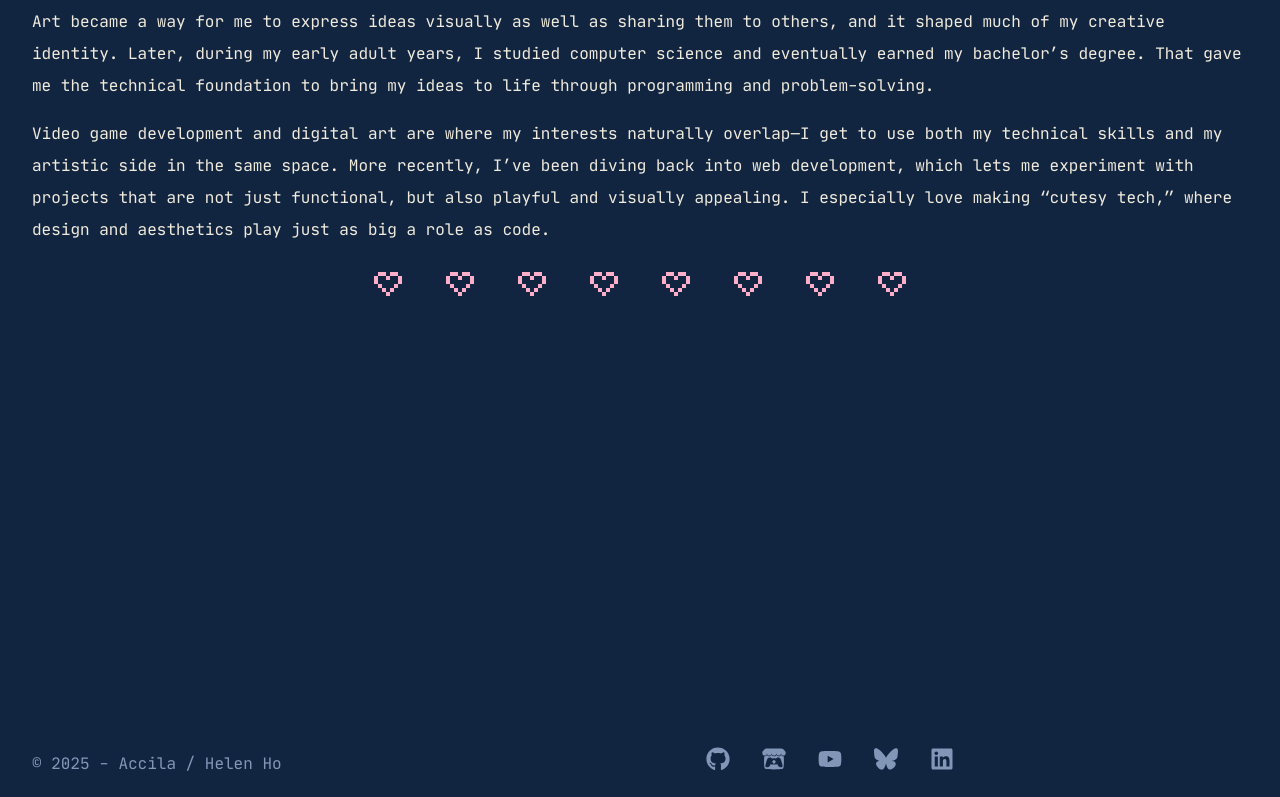
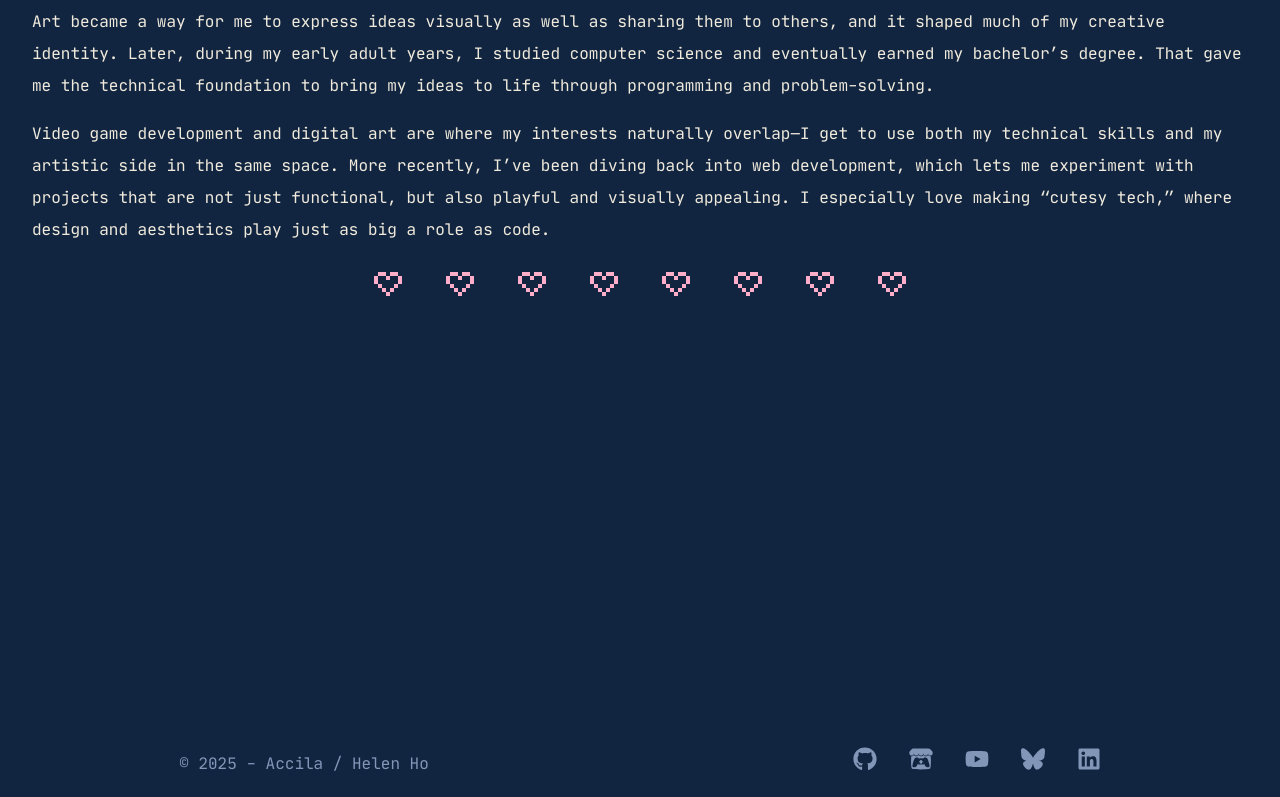
Before and after one commit to queenaccila/acci-blog, a React (Vite) app: page /about in a window 1280 px wide. Shown: the part 1199-1996 px from the top of the page. Built offline with nearby package versions, Linux system fonts and the light colour scheme.

Commit message:
fixed centered footer

```diff
--- a/src/global-components/Footer.css
+++ b/src/global-components/Footer.css
@@ -2,7 +2,9 @@
     position: absolute;
     margin-top: 17rem;
     display: flex;
-    flex-direction: row;
+    justify-content: center;
+    left: 10%;
+    right: 10%;
 }
 
 .copyright-text {
--- a/src/global-components/Footer.jsx
+++ b/src/global-components/Footer.jsx
@@ -16,7 +16,7 @@ function Footer() {
             <li className="social-media-link"><a href="https://queenaccila.itch.io/"><FaItchIo /></a></li>
             <li className="social-media-link"><a href="https://www.youtube.com/@accila"><FaYoutube /></a></li>
             <li className="social-media-link"><a href="https://bsky.app/profile/queenaccila.bsky.social"><FaBluesky /></a></li>
-            <li className="social-media-link"><a href="https://www.linkedin.com/in/helen-ho-5a496724a/"><FaLinkedin /></a></li>
+            <li style={{ display: "inline-block" }}><a href="https://www.linkedin.com/in/helen-ho-5a496724a/"><FaLinkedin /></a></li>
             </IconContext.Provider>
         </ul>
     </div>
```
